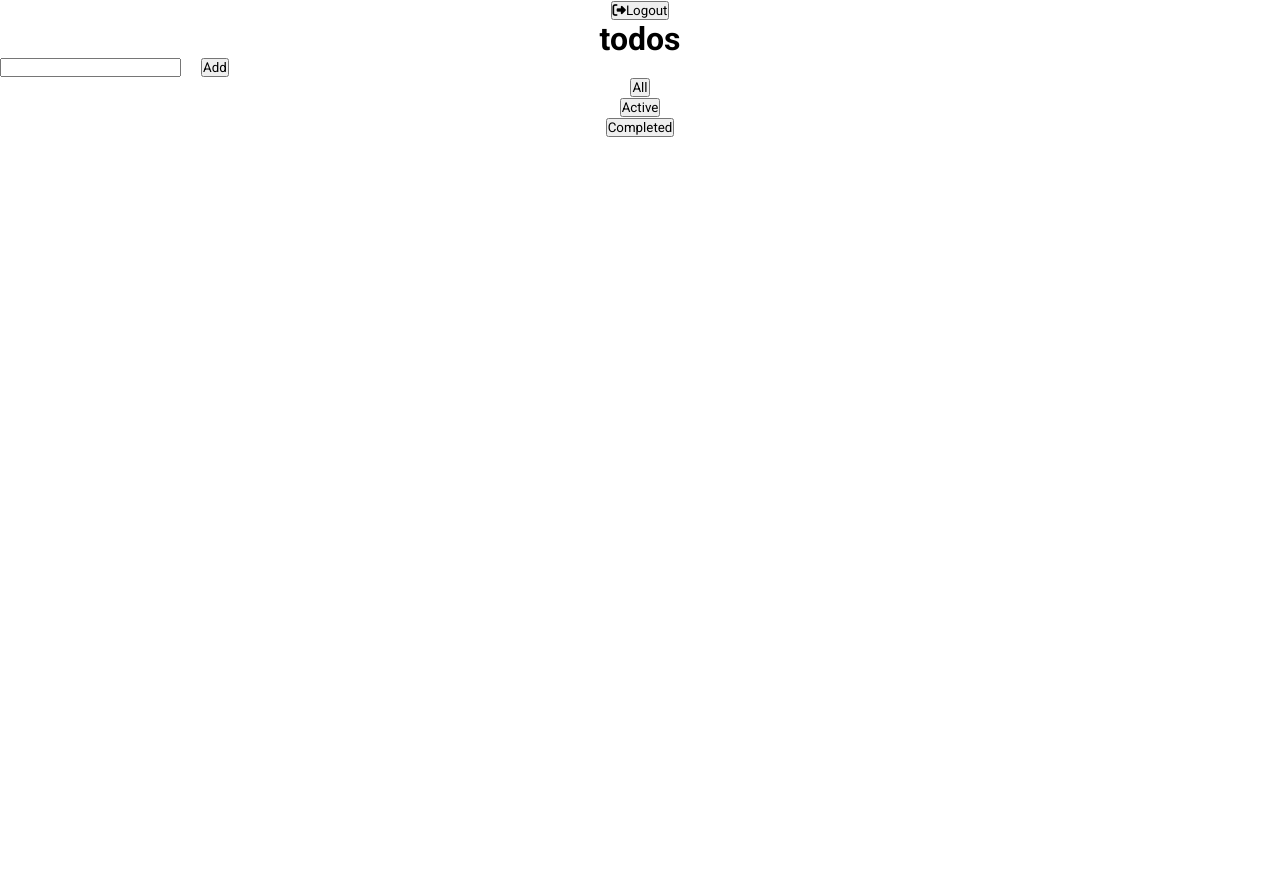
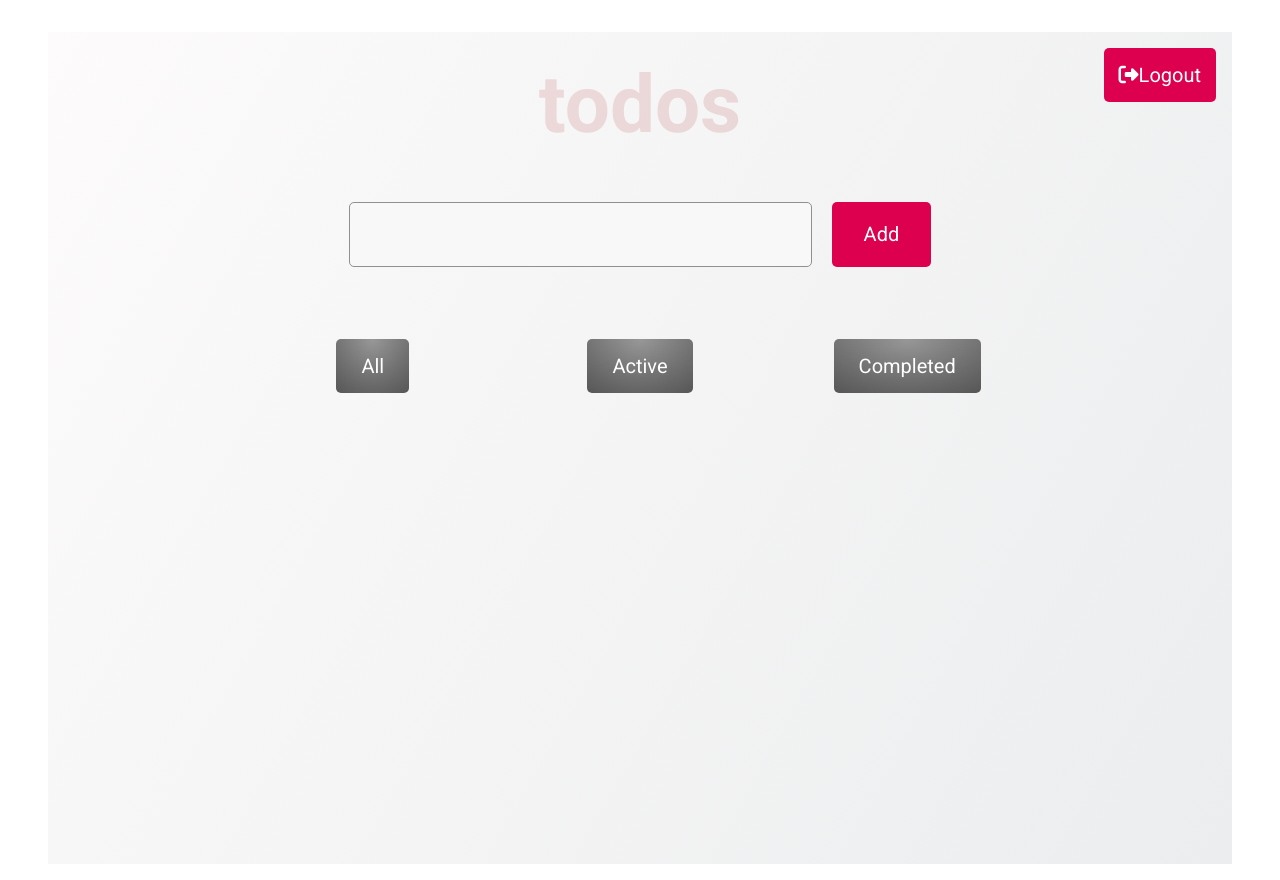
Before and after one commit to payalkherajani/Todo, a React (Create React App) app: page /dashboard in a window 1280 px wide. Before the commit the page ends 800 px from the top, so only its background shows below. Built offline with nearby package versions, Linux system fonts and the light colour scheme; sample sign-in values are in the browser's storage.

Commit message:
todo-styled

```diff
--- a/src/App.css
+++ b/src/App.css
@@ -74,5 +74,112 @@ button {
 }
 
 /* Todo-Styling */
+.todo-main-div {
+  width: 90%;
+  margin: 2rem auto 1rem auto;
+  padding: 1rem;
+  min-height: 100vh;
+  background-image: linear-gradient(120deg, #fdfbfb 0%, #ebedee 100%);
+}
+.todo-logout-div {
+  float: right;
+}
+.todo-logout-button {
+  padding: 15px;
+  background-color: rgb(220, 0, 78);
+  color: #fff;
+  outline: none;
+  border-radius: 5px;
+  font-size: 20px;
+  border: none;
+}
+.todo-container {
+  width: 80%;
+  margin: auto;
+  height: 500px;
+}
+.todo-heading-div {
+  padding: 5px;
+}
+.todo-heading {
+  margin: auto;
+  width: 80%;
+  color: rgba(175, 47, 47, 0.15);
+  font-size: 80px;
+  font-weight: 900;
+  padding: 5px;
+}
+.todo-container-2 {
+  min-height: 50vh;
+  padding: 20px;
+}
+.todo-wrapper-1 {
+  min-height: 50vh;
+  padding: 10px;
+}
+.input-button-div {
+  padding: 10px;
+  display: flex;
+  justify-content: center;
+  gap: 20px;
+}
+.todo-add-button {
+  background-color: rgb(220, 0, 78);
+  outline: none;
+  border-radius: 5px;
+  padding: 2px 2rem 0.2rem 2rem;
+  border: none;
+  color: #fff;
+  font-size: 20px;
+}
+.todo-wrapper-2 {
+  margin-top: 2rem;
+  min-height: 50vh;
+  padding: 30px;
+  display: flex;
+  justify-content: space-around;
+}
+
+.all-tag,
+.active-tag,
+.completed-tag {
+  width: 33.3%;
+}
+.active-button,
+.all-button,
+.completed-button {
+  background: linear-gradient(
+      to bottom,
+      rgba(255, 255, 255, 0.15) 0%,
+      rgba(0, 0, 0, 0.15) 100%
+    ),
+    radial-gradient(
+        at top center,
+        rgba(255, 255, 255, 0.4) 0%,
+        rgba(0, 0, 0, 0.4) 120%
+      )
+      #989898;
+  background-blend-mode: multiply, multiply;
+
+  padding: 15px 25px 15px 25px;
+  color: #fff;
+  outline: none;
+  border-radius: 5px;
+  font-size: 20px;
+  border: none;
+  margin-bottom: 1rem;
+}
+.active-todoitems,
+.completed-todoitems {
+  min-height: 5vh;
+  color: #f50057;
+  font-size: 20px;
+  text-transform: uppercase;
+  padding: 10px;
+}
+
+.internal-todoitems {
+  padding: 10px;
+}
 
 /* Todo-Element-Styling */
--- a/src/routes/Todo/index.js
+++ b/src/routes/Todo/index.js
@@ -17,15 +17,15 @@ class Todo extends Component {
   TodoFunction = () => {
     let todoitems;
     if (this.state.value === 0) {
-      todoitems = this.state.todo.filter((t, index) => {
+      todoitems = this.state.todo.filter((t) => {
         return t;
       });
     } else if (this.state.value === 1) {
-      todoitems = this.state.todo.filter((t, index) => {
+      todoitems = this.state.todo.filter((t) => {
         return t.isCompleted !== true;
       });
     } else if (this.state.value === 2) {
-      todoitems = this.state.todo.filter((t, index) => {
+      todoitems = this.state.todo.filter((t) => {
         return t.isCompleted === true;
       });
     }
@@ -63,6 +63,7 @@ class Todo extends Component {
     this.setState({
       todo: newtodo,
       task: "",
+      value: 0
     });
   };
 
@@ -98,27 +99,28 @@ class Todo extends Component {
     }
 
     return (
-      <div>
-        <div>
+      <div className="todo-main-div">
+        <div className="todo-logout-div">
           {" "}
-          <button onClick={this.logout}>
+          <button onClick={this.logout} className="todo-logout-button"> {" "}
           <i className="fas fa-sign-out-alt"></i>
             Logout
           </button>
         </div>
-        <div>
-          <div>
-            <h1>todos</h1>
+        <div className="todo-container">
+          <div className="todo-heading-div">
+            <h1 className="todo-heading">todos</h1>
           </div>
-          <div>
-            <div>
-              <div>
-                <div style={{ display: "flex", gap: "20px", width: "100%" }}>
+          <div className="todo-container-2">
+            <div className="todo-wrapper-1">
+                <div className="input-button-div">
                   <input
+                   className="input-login"
                     value={this.state.task}
                     onChange={this.handleChange}
                   ></input>
                   <button
+                   className="todo-add-button"
                     variant="contained"
                     color="secondary"
                     onClick={this.addItem}
@@ -126,12 +128,11 @@ class Todo extends Component {
                     Add
                   </button>
                 </div>
-              </div>
-              <div>
-                <div>
-                  <button onClick={() => this.setState({value: 0})}>All</button>
-                  <div>
-                  {todoitems.length !== 0
+              <div className="todo-wrapper-2">
+                <div className="all-tag">
+                  <button className="all-button"  onClick={() => this.setState({value: 0})}>All</button>
+                  <div className="all-todoitems">
+                  {todoitems.length !== 0 && this.state.value === 0
                     ? todoitems.map((item) => {
                         return (
                           <div key={item.id}>
@@ -147,13 +148,13 @@ class Todo extends Component {
                     : null}
                   </div>
                 </div>
-                <div>
-                  <button onClick={() => this.setState({value: 1})}>Active</button>
-                  <div>
+                <div className="active-tag">
+                  <button className="active-button" onClick={() => this.setState({value: 1})}>Active</button>
+                  <div className="active-todoitems">
                   {todoitems.length !== 0 && this.state.value === 1
                     ? todoitems.map((item, index) => {
                         return (
-                          <div key={index}>
+                          <div key={index} className="internal-todoitems">
                             {item.task}
                           </div>
                         );
@@ -161,22 +162,18 @@ class Todo extends Component {
                     : null}
                   </div>
                 </div>
-                <div>
-                  <button onClick={() => this.setState({value: 2})}>Completed</button>
-                  <div>
+                <div className="completed-tag">
+                  <button className="completed-button"  onClick={() => this.setState({value: 2})}>Completed</button>
+                  <div className="completed-todoitems">
                   {
                   todoitems.length !== 0 && this.state.value === 2 ?
                       todoitems.map((item, index) => {
                       if (item !== undefined) {
                         return (
                           <div
+                           className="internal-todoitems"
+                           style={{textDecoration: "line-through"}}
                             key={index}
-                            style={{
-                              color: "#f50057",
-                              fontSize: "20px",
-                              textTransform: "uppercase",
-                              padding: "10px",
-                            }}
                           >
                             {item.task}
                           </div>
```
